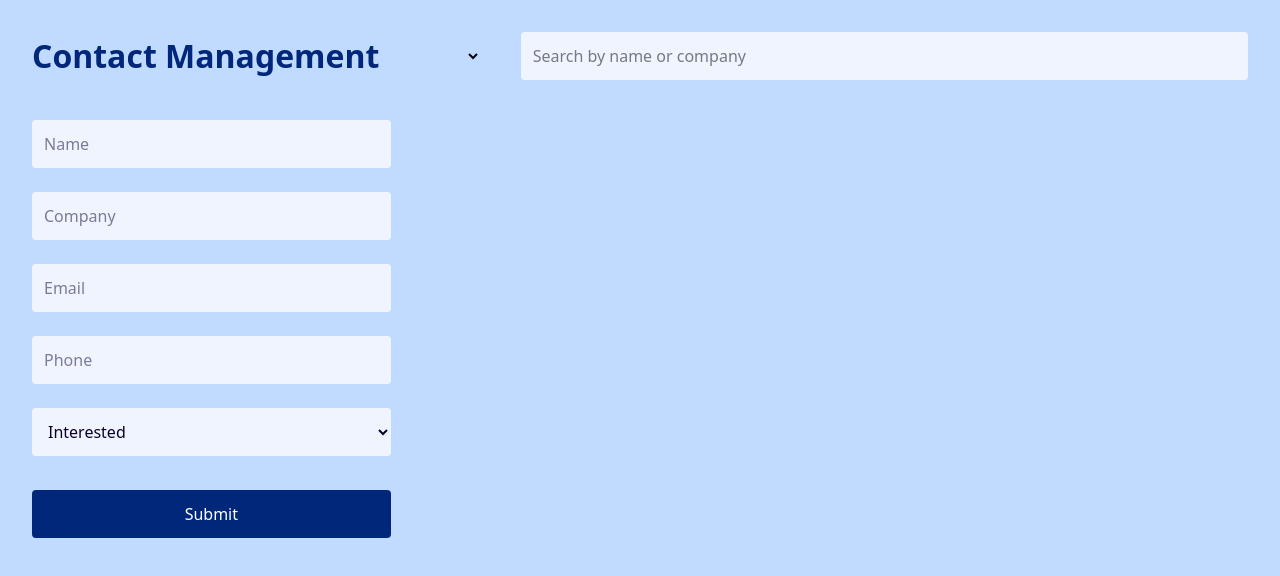
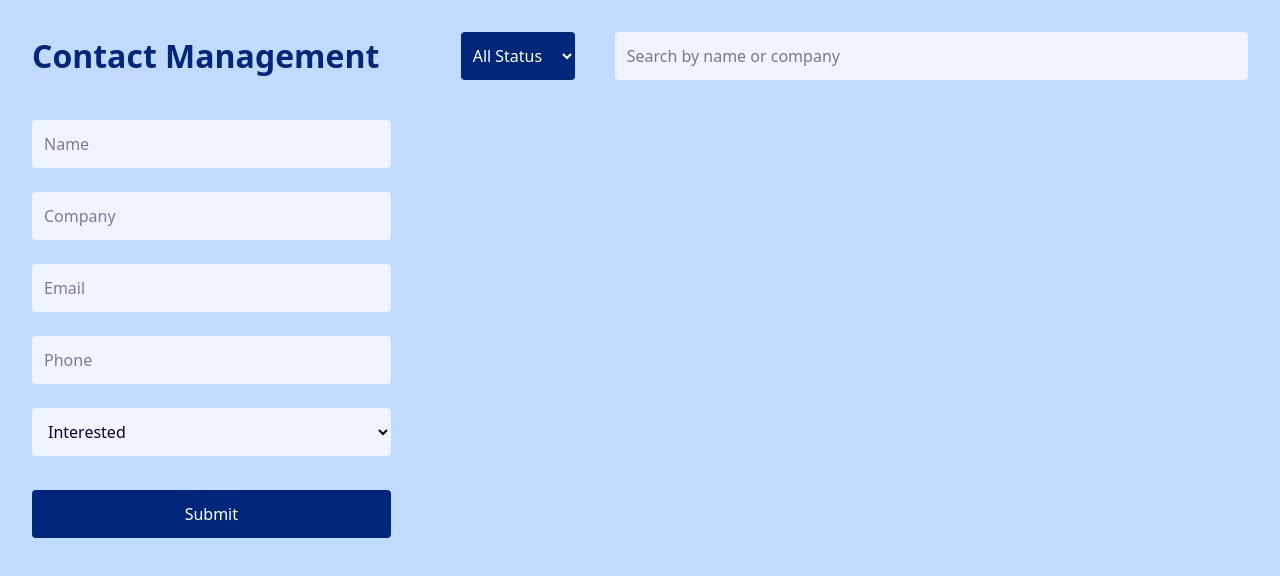
Before and after one commit to Kafoor-Nimas/Contact-management-System, a React (Vite) app in the folder frontend/: page / in a window 1280 px wide. Shown: the top 576 px of the page. Built offline with nearby package versions, Linux system fonts and the light colour scheme.

Commit message:
add status filter and search input to ContactList component

```diff
--- a/frontend/src/components/ContactList.jsx
+++ b/frontend/src/components/ContactList.jsx
@@ -2,11 +2,17 @@ import React, { useState } from "react";
 
 const ContactList = ({ contacts, setContacts }) => {
   const [search, setSearch] = useState("");
+  const [statusFilter, setStatusFilter] = useState("All Status");
 
   return (
     <div>
       <div className="flex gap-10">
-        <select name="" id=""></select>
+        <select className="p-2 rounded bg-[#00277a] text-white cursor-pointer outline-0" value={statusFilter} onChange={(e) => setStatusFilter(e.target.value)}>
+          <option value="All Status">All Status</option>
+          <option value="Interested">Interested</option>
+          <option value="Follow-up">Follow-up</option>
+          <option value="Closed">Closed</option>
+        </select>
         <input
           type="text"
           placeholder="Search by name or company"
```
